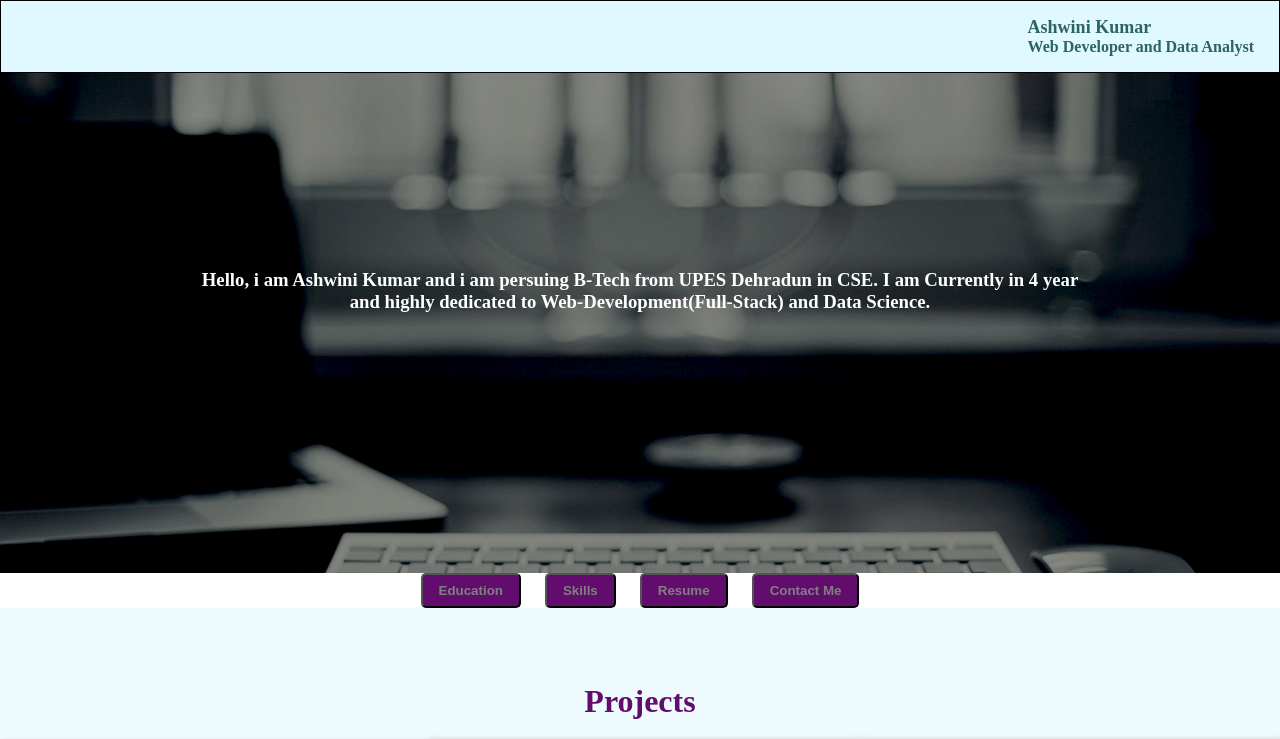
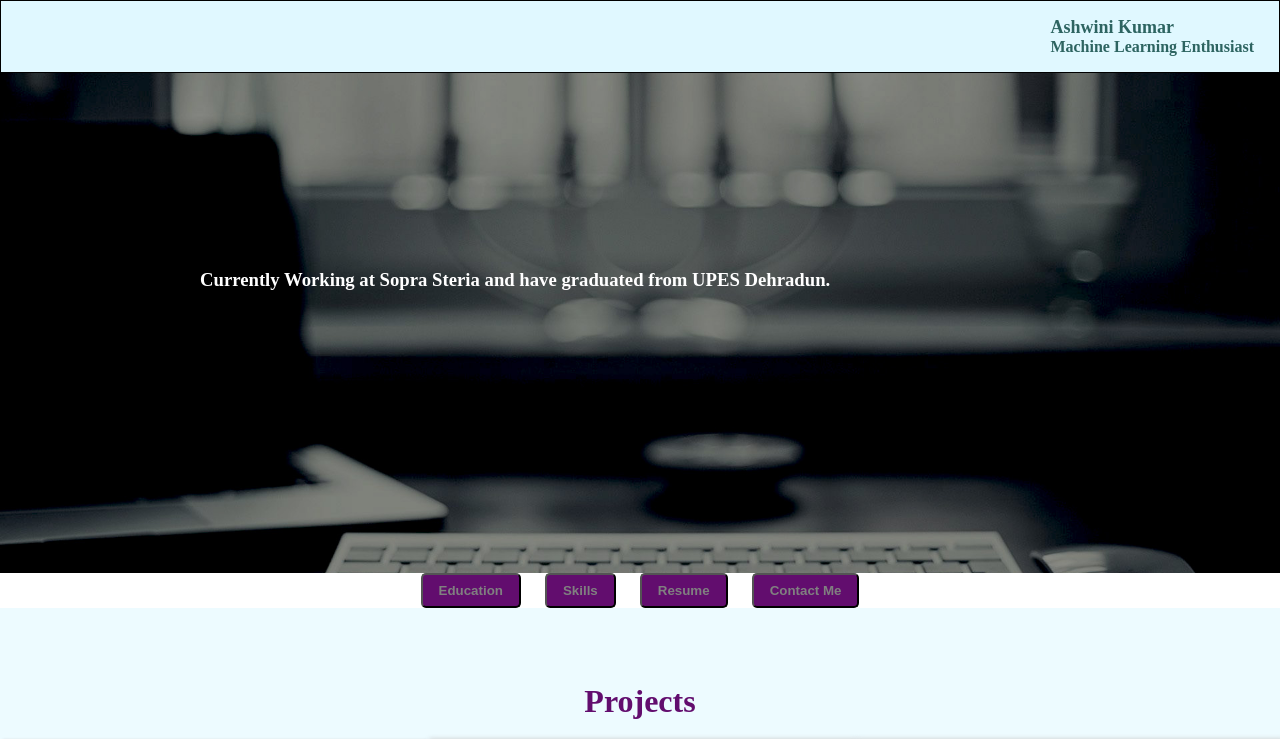
Before and after one commit to akumar02/akumar02.github.io, a plain HTML site: page index.html in a window 1280 px wide. Shown: the top 739 px of the page. Drawn offline with Linux system fonts and the light colour scheme; a script that the page names is missing.

Commit message:
Update index.html

```diff
--- a/index.html
+++ b/index.html
@@ -10,7 +10,7 @@
         <!-- image should be here <img src="#" width="110" height="65"> -->
 			</div>
 			<div class="right">
-				<p><font size="4"><b>Ashwini Kumar</b></font><br><b>Web Developer and Data Analyst</b></p>
+				<p><font size="4"><b>Ashwini Kumar</b></font><br><b>Machine Learning Enthusiast</b></p>
 			</div>
 		</div>
 
@@ -20,7 +20,7 @@
 
 <div class="parallax">
   <center>
-    <h3>Hello, i am Ashwini Kumar and i am persuing B-Tech from UPES Dehradun in CSE. I am Currently in 4 year and highly dedicated to Web-Development(Full-Stack) and Data Science.
+    <h3>Currently Working at Sopra Steria and have graduated from UPES Dehradun.
     </h3>
   </center>
 </div>
```
